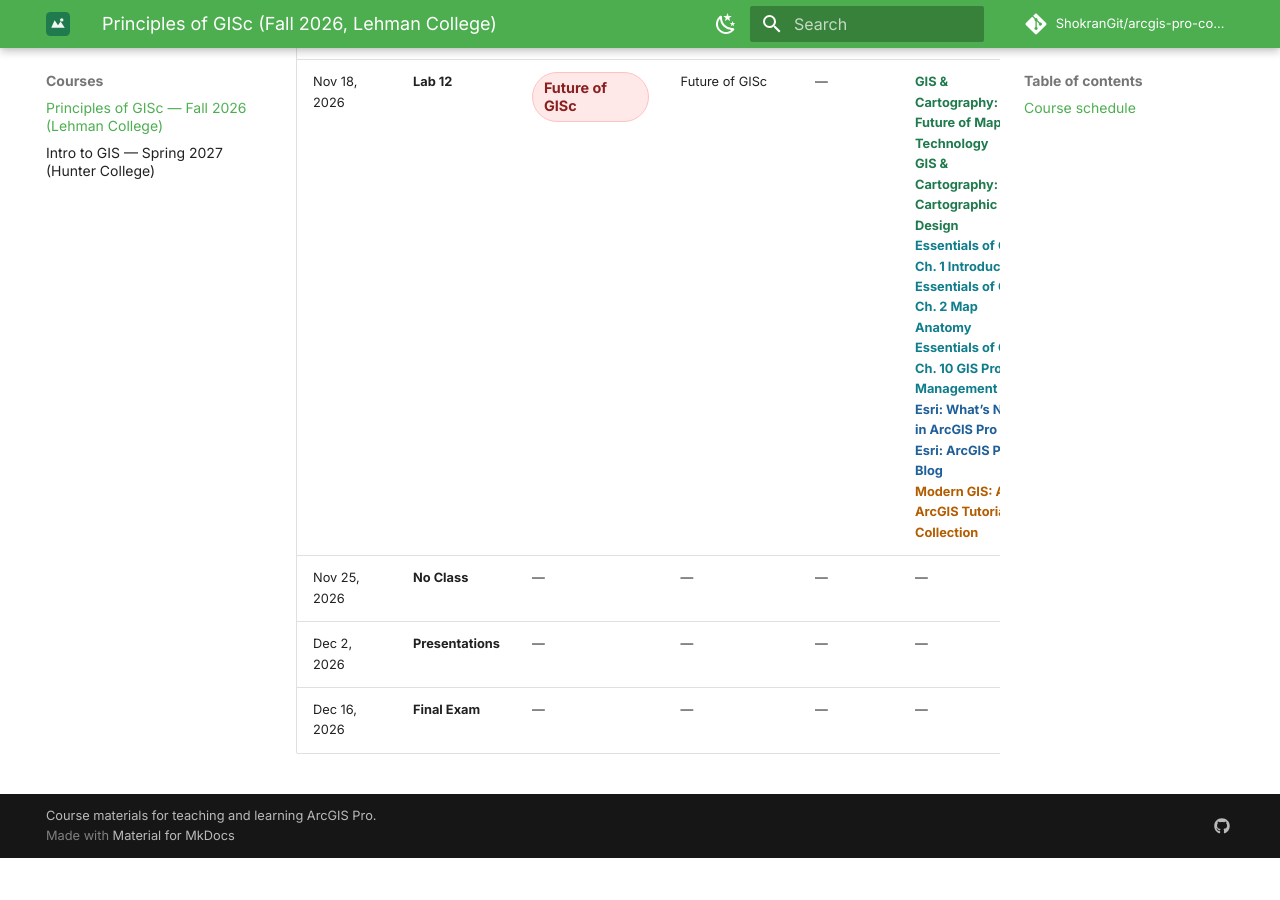
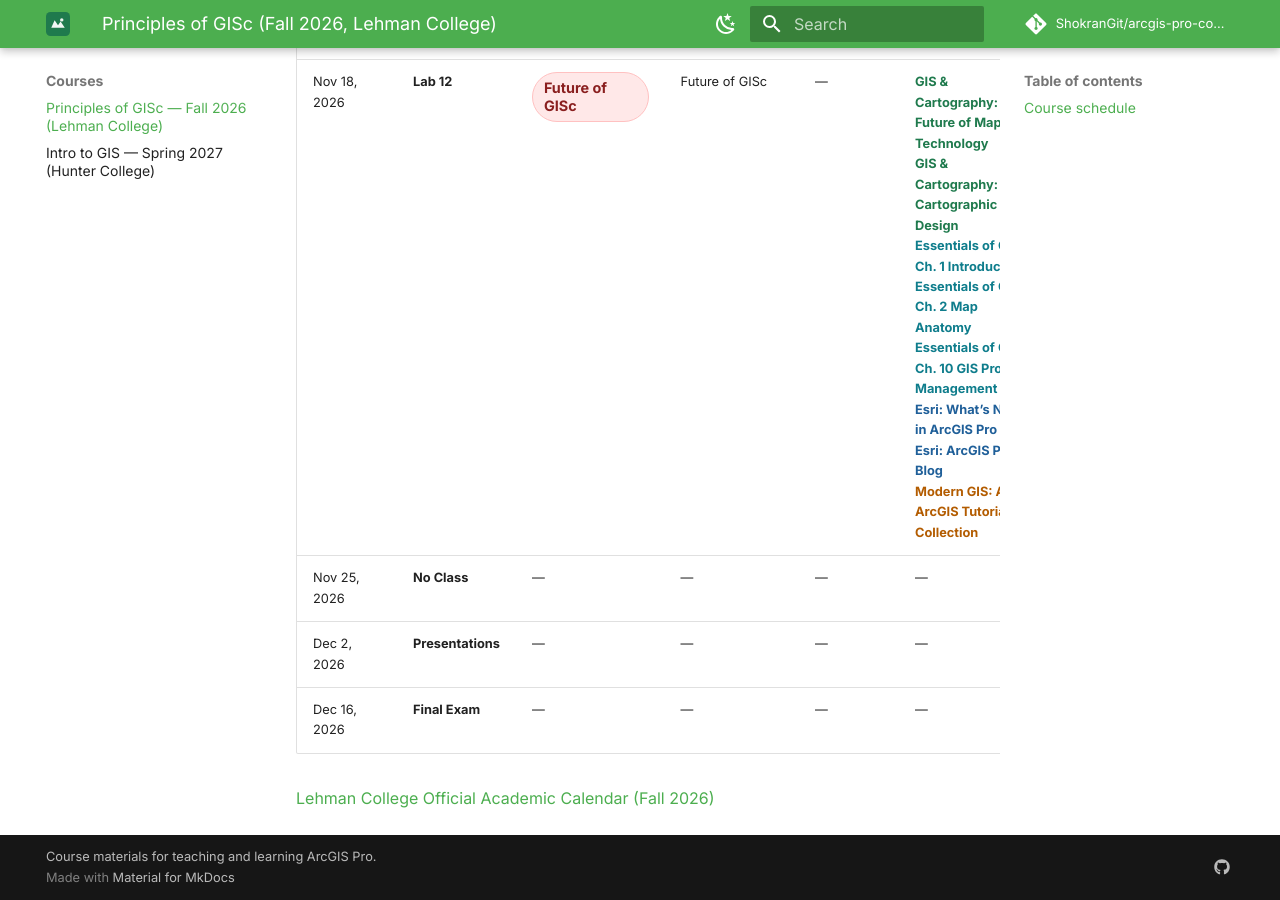
Before and after one commit to ShokranGit/arcgis-pro-course, an MkDocs documentation site: the page built from docs/courses/lehman-gisc-fall2026.md, in a window 1280 px wide and 900 px high, scrolled down 6189 px. Built offline with MkDocs 1.6.1 and Material for MkDocs 9.7.7, drawn with Linux system fonts in a browser that asks for light colours; comment, search, counter and statistics services are not loaded; before the commit the page ends 7047 px from its top, so only the background shows below that.

Commit message:
Add link to Lehman official academic calendar below course schedule

```diff
--- a/docs/courses/lehman-gisc-fall2026.md
+++ b/docs/courses/lehman-gisc-fall2026.md
@@ -28,3 +28,5 @@ This page tracks the course schedule for the Fall 2026 section of *Principles of
 | Nov 25, 2026 | **No Class** | — | — | — | — |
 | Dec 2, 2026 | **Presentations** | — | — | — | — |
 | Dec 16, 2026 | **Final Exam** | — | — | — | — |
+
+[Lehman College Official Academic Calendar (Fall 2026)](https://www.lehman.edu/media/Registrar/documents/UGRD-Academic-Calendar-Fall-2026.pdf)
```
